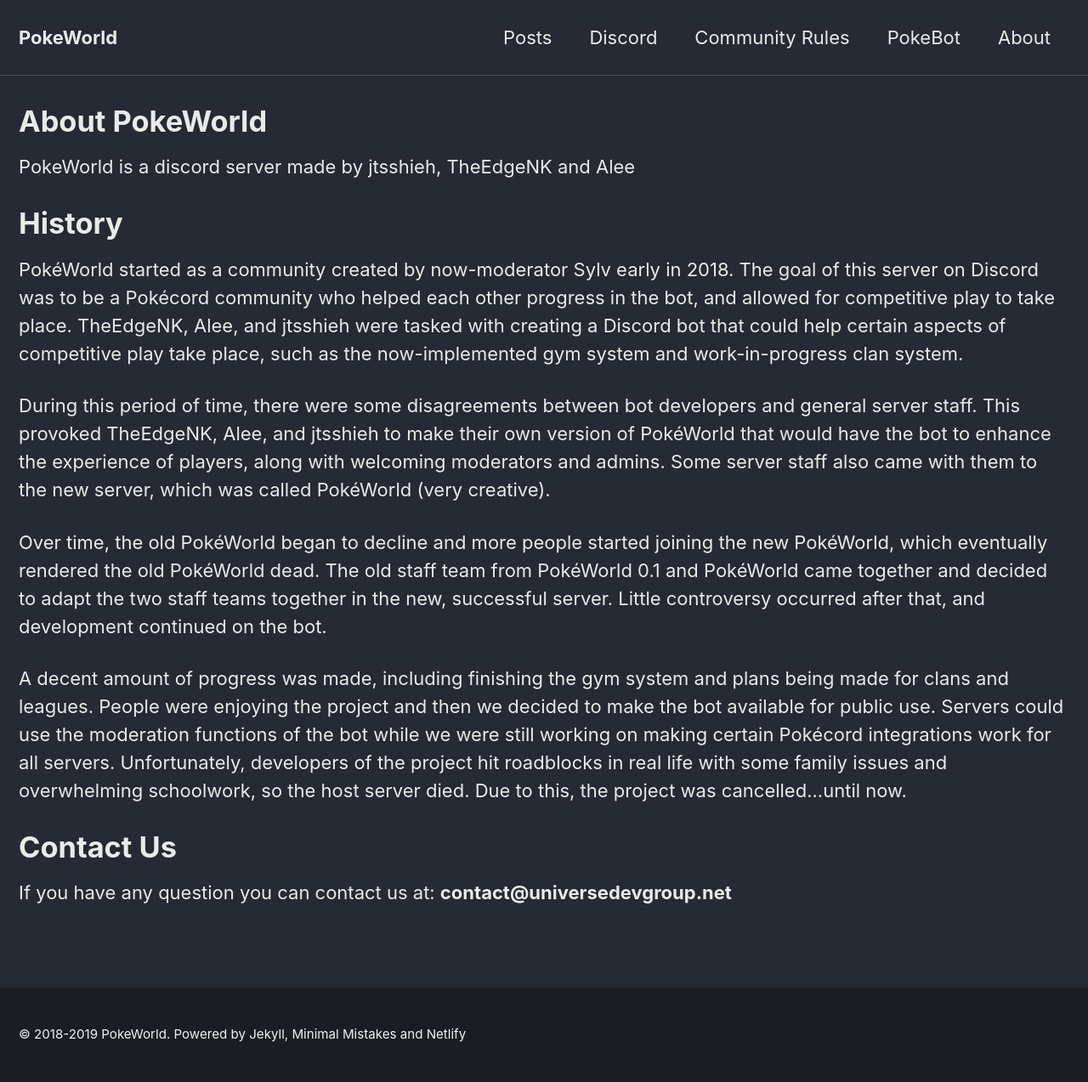
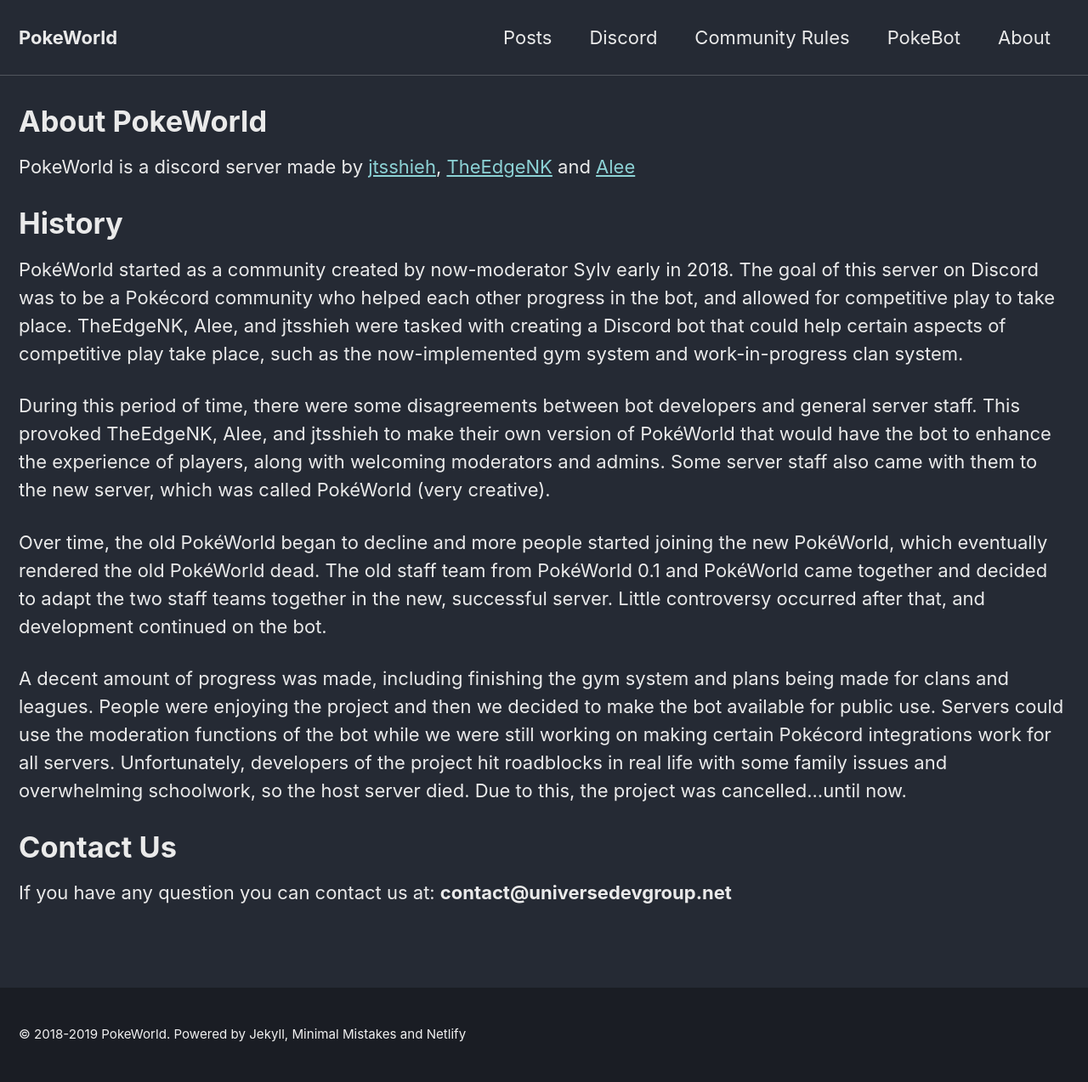
Before and after one commit to UniverseDevGroup/pokeworld-website, a Jekyll site: the page built from _pages/about.html, in a window 1280 px wide. Shown: the whole page at 85% size. Built offline with Jekyll 4.4.1, drawn with Linux system fonts in a browser that asks for light colours; cached includes are drawn as plain includes; nearby versions of some CDN libraries; part of the change alters nothing that is shown.

```diff
--- a/_pages/about.html
+++ b/_pages/about.html
@@ -5,7 +5,7 @@ permalink: /about
 ---
 <br>
 <h1>About PokeWorld</h1>
-<p>PokeWorld is a discord server made by jtsshieh, TheEdgeNK and Alee</p>
+<p>PokeWorld is a discord server made by <a href="https://github.com/jtsshieh">jtsshieh</a>, <a href="https://github.com/TheEdgeNK">TheEdgeNK</a> and <a href="https://github.com/Alee14">Alee</a></p>
 <h1>History</h1>
 <p>PokéWorld started as a community created by now-moderator Sylv early in 2018. The goal of this server on Discord was to be a Pokécord community who helped each other progress in the bot, and allowed for competitive play to take place. TheEdgeNK, Alee, and jtsshieh were tasked with creating a Discord bot that could help certain aspects of competitive play take place, such as the now-implemented gym system and work-in-progress clan system.</p>
 <p>During this period of time, there were some disagreements between bot developers and general server staff. This provoked TheEdgeNK, Alee, and jtsshieh to make their own version of PokéWorld that would have the bot to enhance the experience of players, along with welcoming moderators and admins. Some server staff also came with them to the new server, which was called PokéWorld (very creative).</p>
```
